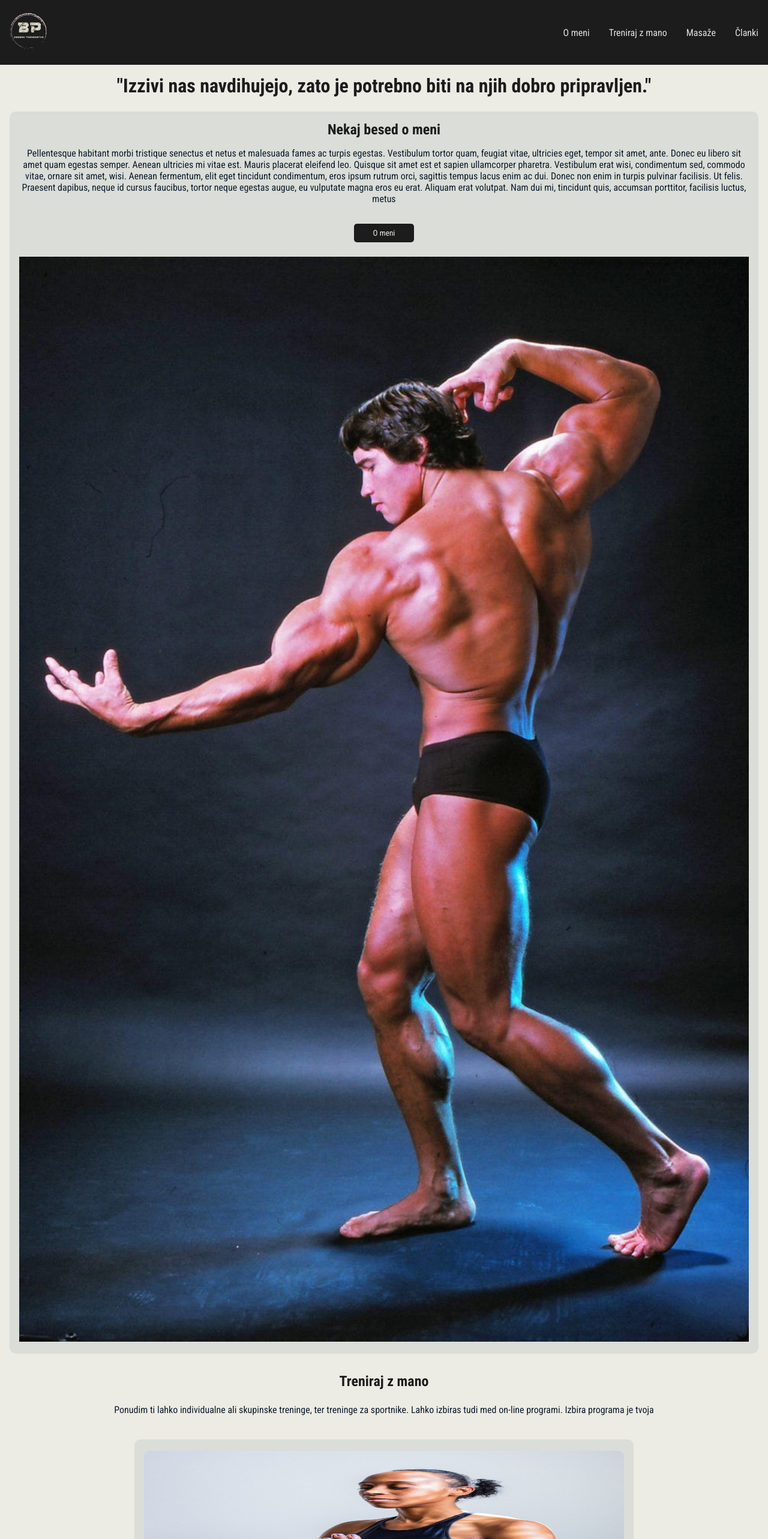
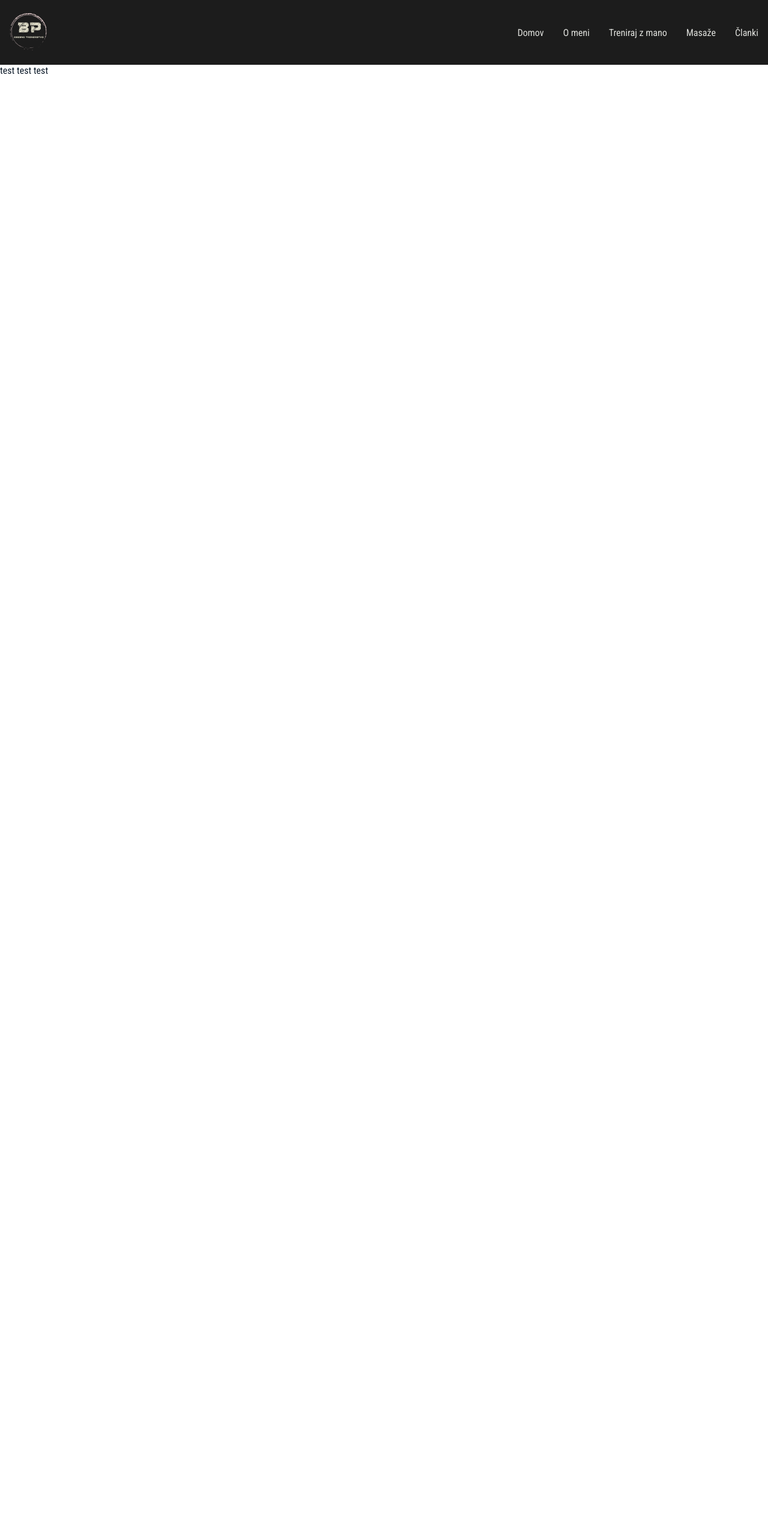
Before and after one commit to Tom1y/personal-trainer, a React (Create React App) app: page /programi in a window 1280 px wide. Shown: the top 2566 px of the page at 60% size. After the commit the page ends 800 px from the top, so only its background shows below. Built offline with nearby package versions, Linux system fonts and the light colour scheme.

Commit message:
added routing

```diff
--- a/package.json
+++ b/package.json
@@ -8,6 +8,7 @@
     "@testing-library/user-event": "^13.5.0",
     "react": "^18.2.0",
     "react-dom": "^18.2.0",
+    "react-router-dom": "^6.4.3",
     "react-scripts": "5.0.1",
     "web-vitals": "^2.1.4"
   },
--- a/src/App.js
+++ b/src/App.js
@@ -1,15 +1,21 @@
 import React from "react";
 import "./App.css";
 import Navbar from "./components/Navbar";
-import Header from "./components/header";
-import Programi from "./components/Programi";
+
+import { Route, Routes } from "react-router-dom";
+import Main from "./components/Main";
+import VsiProgrami from "./components/VsiProgrami";
+import Omeni from "./components/Omeni";
 
 function App() {
   return (
     <>
       <Navbar />
-      <Header />
-      <Programi />
+      <Routes>
+        <Route path="/" element={<Main />} />
+        <Route path="/jaz" element={<Omeni />} />
+        <Route path="/programi" element={<VsiProgrami />} />
+      </Routes>
     </>
   );
 }
--- /dev/null
+++ b/src/components/Main.js
@@ -0,0 +1,12 @@
+import React from "react";
+import Header from "./header";
+import Programi from "./Programi";
+
+export default function Main() {
+  return (
+    <>
+      <Header />
+      <Programi />
+    </>
+  );
+}
--- a/src/components/Navbar.js
+++ b/src/components/Navbar.js
@@ -1,4 +1,5 @@
 import React from "react";
+import { Link } from "react-router-dom";
 import "./Navbar.css";
 
 export default function Navbar() {
@@ -8,6 +9,7 @@ export default function Navbar() {
   }
 
   return (
+    <>
       <div className="navbar">
         <div className="navbar-logo">
           <img src="./images/Logo(1).svg" alt="logo" className="logo-img"></img>
@@ -23,10 +25,13 @@ export default function Navbar() {
         <div className="navbar-links">
           <ul>
             <li>
-            <a href="#home">O meni</a>
+              <Link to="/">Domov</Link>
             </li>
             <li>
-            <a href="#home">Treniraj z mano</a>
+              <Link to="/jaz">O meni</Link>
+            </li>
+            <li>
+              <Link to="/programi">Treniraj z mano</Link>
             </li>
             <li>
               <a href="#home">Masaže</a>
@@ -37,5 +42,6 @@ export default function Navbar() {
           </ul>
         </div>
       </div>
+    </>
   );
 }
--- /dev/null
+++ b/src/components/Omeni.js
@@ -0,0 +1,5 @@
+import React from "react";
+
+export default function Omeni() {
+  return <p>test 123</p>;
+}
--- a/src/components/Programi.js
+++ b/src/components/Programi.js
@@ -1,9 +1,10 @@
 import React from "react";
+import { Link } from "react-router-dom";
 import "./Programi.css";
 
 export default function Programi() {
   return (
-    <div className="programi">
+    <div className="programi" id="trening">
       <h2>Treniraj z mano</h2>
       <p className="programi-opis">
         Ponudim ti lahko individualne ali skupinske treninge, ter treninge za
@@ -21,7 +22,8 @@ export default function Programi() {
           S testiranjem strukturnega ravnovesja ugotovimo neravnovesja med
           mišicami in posledično dobimo možnost izboljšanja le tega.
         </p>
-        <button className="programi-btn">Vec o programih</button>
+        <Link to="/programi">test</Link>
+        {/* <button className="programi-btn">Vec o programih</button> */}
       </div>
       <div className="programi-card">
         <img
--- /dev/null
+++ b/src/components/VsiProgrami.js
@@ -0,0 +1,5 @@
+import React from "react";
+
+export default function VsiProgrami() {
+  return <p>test test test</p>;
+}
--- a/src/components/header.js
+++ b/src/components/header.js
@@ -1,9 +1,10 @@
 import React from "react";
+import { Link } from "react-router-dom";
 import "./Header.css";
 
 export default function Header() {
   return (
-    <div className="main">
+    <div className="main" id="oMeni">
       <h1 className="quote">
         "Izzivi nas navdihujejo, zato je potrebno biti na njih dobro
         pripravljen."
@@ -24,7 +25,9 @@ export default function Header() {
           Aliquam erat volutpat. Nam dui mi, tincidunt quis, accumsan porttitor,
           facilisis luctus, metus
         </p>
-        <button className="main-btn">O meni</button>
+        <Link to="/jaz">
+          <button className="main-btn">O meni</button>
+        </Link>
         <img
           src="./images/arnold.jpg"
           alt="fit oseba"
--- a/src/index.js
+++ b/src/index.js
@@ -1,6 +1,11 @@
 import React from "react";
 import ReactDOM from "react-dom/client";
 import App from "./App";
+import { BrowserRouter } from "react-router-dom";
 
 const root = ReactDOM.createRoot(document.getElementById("root"));
-root.render(<App />);
+root.render(
+  <BrowserRouter>
+    <App />
+  </BrowserRouter>
+);
```
Also changed, not shown: 1 other file (tests, documents, lock files or other folders). Lines whose indentation alone changed are shown as unchanged.
